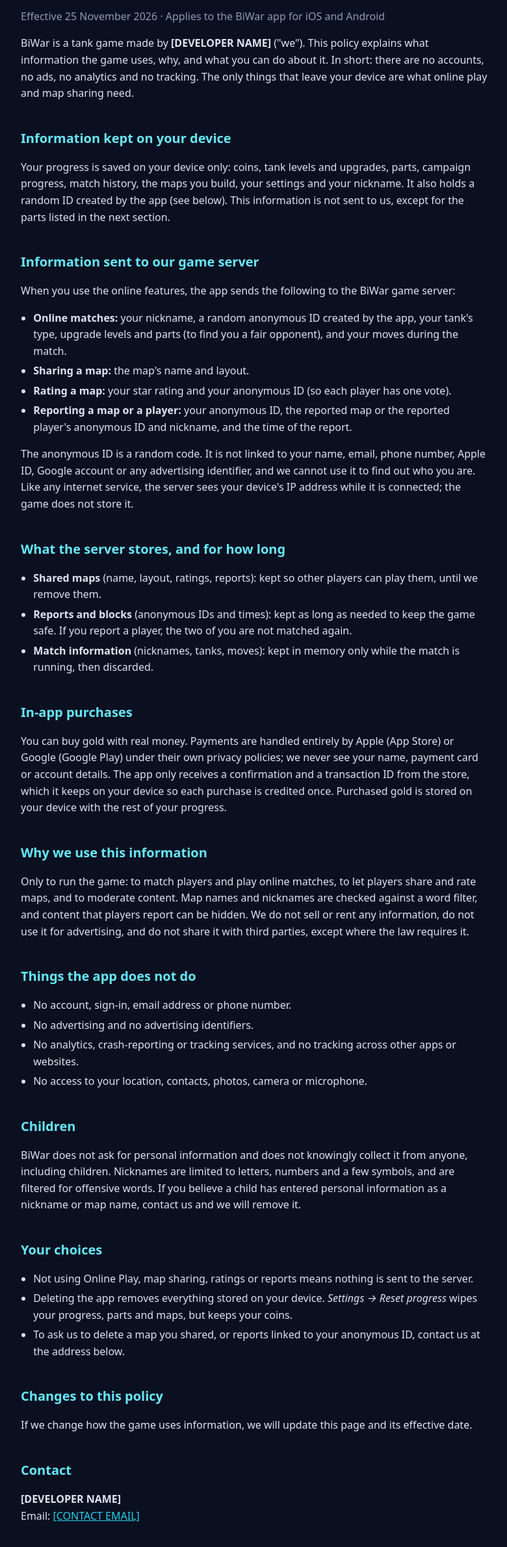
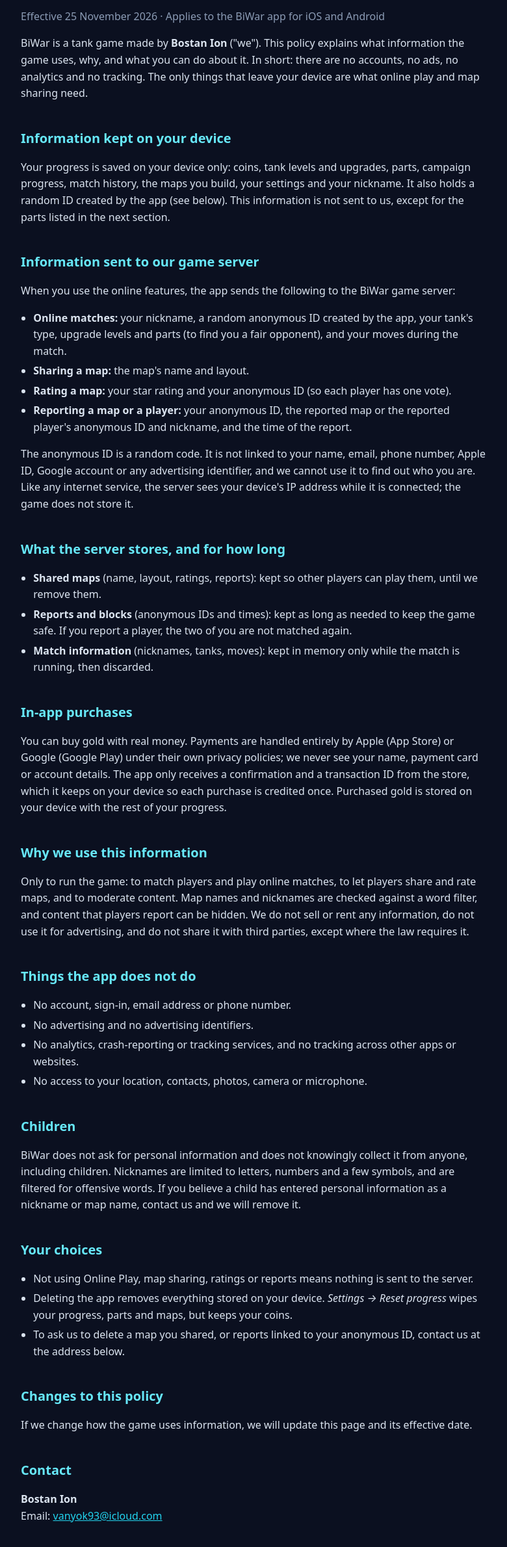
Before and after one commit to IBostanV/biwar-site, a plain HTML site: page privacy.html in a window 1280 px wide. Shown: the part 136-2516 px from the top of the page at 65% size, without its empty margins (248-1028 px from the left). Drawn offline with Linux system fonts and the light colour scheme.

Commit message:
Developer name and contact email
Co-Authored-By: Claude Opus 5.5 <noreply@anthropic.com>

```diff
--- a/privacy.html
+++ b/privacy.html
@@ -12,7 +12,7 @@
 <h1>Privacy Policy</h1>
 <p class="muted">Effective 25 November 2026 · Applies to the BiWar app for iOS and Android</p>
 
-<p>BiWar is a tank game made by <strong>[DEVELOPER NAME]</strong> ("we"). This policy explains what information the
+<p>BiWar is a tank game made by <strong>Bostan Ion</strong> ("we"). This policy explains what information the
 game uses, why, and what you can do about it. In short: there are no accounts, no ads, no analytics and no tracking.
 The only things that leave your device are what online play and map sharing need.</p>
 
@@ -83,7 +83,7 @@ child has entered personal information as a nickname or map name, contact us and
 <p>If we change how the game uses information, we will update this page and its effective date.</p>
 
 <h2>Contact</h2>
-<p><strong>[DEVELOPER NAME]</strong><br>Email: <a href="mailto:[CONTACT EMAIL]">[CONTACT EMAIL]</a></p>
+<p><strong>Bostan Ion</strong><br>Email: <a href="mailto:vanyok93@icloud.com">vanyok93@icloud.com</a></p>
 </main>
 </body>
 </html>
```
Also changed, not shown: index.html (+1 -1 lines).
